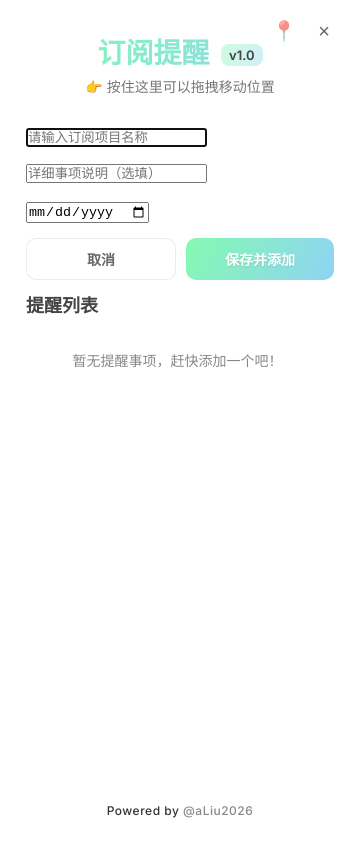
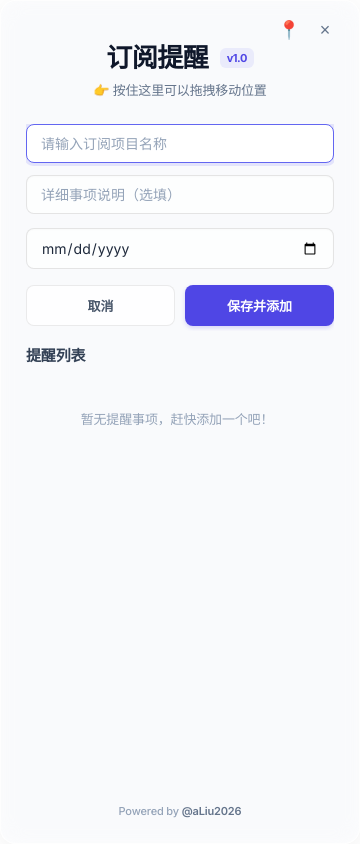
Before and after one commit to bibibile/countdownreminder, an Electron app: page index.html in a window 360 px wide. Both pictures are taken after a click on the button "新建提醒". Drawn offline with Linux system fonts and the light colour scheme.

Commit message:
Refine UI/UX color and typography to premium Fluent Design

```diff
--- a/style.css
+++ b/style.css
@@ -7,18 +7,18 @@
 }
 
 body {
-    font-family: 'Inter', system-ui, -apple-system, "Segoe UI", Roboto, "Helvetica Neue", Arial, sans-serif;
+    /* 引入更高级的 Windows 11 系统级字体优先策略 */
+    font-family: "Segoe UI Variable Text", "Segoe UI Variable Static Text", "Inter", "Segoe UI", system-ui, -apple-system, sans-serif;
     background: transparent;
-    margin: 0;
-    padding: 0;
-    color: #333;
+    color: #1e293b;
     overflow: hidden;
+    letter-spacing: -0.01em;
 }
 
-/* Glassmorphism styling */
+/* Glassmorphism / 高级亚克力毛玻璃质感 */
 .glass-container {
-    background: rgba(255, 255, 255, 0.2);
-    border: 1px solid rgba(255, 255, 255, 0.4);
+    background: rgba(246, 248, 250, 0.65); /* 更偏向系统原生的微灰色 */
+    border: 1px solid rgba(255, 255, 255, 0.8);
     border-radius: 16px;
     padding: 30px 25px 25px;
     width: 100vw;
@@ -27,9 +27,10 @@ body {
     flex-direction: column;
     position: relative;
     box-sizing: border-box;
+    box-shadow: inset 0 0 20px rgba(255, 255, 255, 0.5), 0 4px 24px rgba(0,0,0,0.06);
 }
 
-/* Electron Drag properties */
+/* Electron 拖拽属性 */
 .drag-area {
     -webkit-app-region: drag;
     user-select: none;
@@ -38,26 +39,26 @@ body {
     -webkit-app-region: no-drag;
 }
 
-/* Window Controls (Pin / Close) */
+/* 窗口控制按钮群 */
 .window-controls {
     display: flex;
     justify-content: flex-end;
-    gap: 10px;
-    margin-bottom: 5px;
+    gap: 8px;
     position: absolute;
     top: 15px;
     right: 20px;
+    z-index: 10;
 }
 
 .control-btn {
     background: transparent;
     border: none;
-    font-size: 20px;
+    font-size: 18px;
     cursor: pointer;
-    opacity: 0.6;
-    transition: all 0.2s;
-    width: 30px;
-    height: 30px;
+    color: #64748b;
+    transition: all 0.2s cubic-bezier(0.4, 0, 0.2, 1);
+    width: 28px;
+    height: 28px;
     display: flex;
     align-items: center;
     justify-content: center;
@@ -65,87 +66,99 @@ body {
 }
 
 .control-btn:hover {
-    opacity: 1;
     background: rgba(0, 0, 0, 0.05);
+    color: #0f172a;
+}
+
+#close-btn:hover {
+    background: #ef4444;
+    color: white;
 }
 
 .pinned {
-    background: rgba(255, 183, 94, 0.3) !important;
-    opacity: 1 !important;
+    background: rgba(99, 102, 241, 0.15) !important;
+    color: #4f46e5 !important;
 }
 
 header {
     text-align: center;
-    margin-bottom: 30px;
+    margin-bottom: 25px;
+    padding-top: 6px;
 }
 
 header h1 {
+    font-family: "Segoe UI Variable Display", "Inter", sans-serif;
     font-weight: 700;
-    font-size: 28px;
-    color: #1a1a1a;
-    margin-bottom: 5px;
-    background: linear-gradient(120deg, #84fab0 0%, #8fd3f4 100%);
-    -webkit-background-clip: text;
-    -webkit-text-fill-color: transparent;
+    font-size: 26px;
+    color: #0f172a;
+    margin-bottom: 6px;
+    letter-spacing: -0.02em;
 }
 
 header p {
-    font-size: 14px;
-    color: #777;
+    font-size: 13px;
+    color: #64748b;
+    font-weight: 500;
 }
 
+/* 版本号高亮标签 */
 .version-badge {
-    font-size: 13px;
-    font-weight: 600;
-    background: linear-gradient(120deg, rgba(132, 250, 176, 0.4) 0%, rgba(143, 211, 244, 0.4) 100%);
-    color: #444;
-    padding: 3px 8px;
-    border-radius: 8px;
+    font-size: 11px;
+    font-family: "Inter", sans-serif;
+    font-weight: 700;
+    background: rgba(99, 102, 241, 0.1); /* 高级靛蓝点缀色 */
+    color: #4f46e5;
+    padding: 3px 7px;
+    border-radius: 6px;
     vertical-align: middle;
-    margin-left: 5px;
-    text-shadow: none;
-    -webkit-text-fill-color: #444;
+    margin-left: 6px;
     text-decoration: none;
-    cursor: pointer;
     display: inline-block;
-    transition: filter 0.2s;
+    transition: all 0.2s ease;
+    transform: translateY(-2px);
 }
 
 .version-badge:hover {
-    filter: brightness(0.95);
+    background: rgba(99, 102, 241, 0.2);
 }
 
-.footer-credit {
-    text-align: center;
-    font-size: 12px;
-    margin-top: 5px;
-    font-weight: 500;
-    letter-spacing: 0.5px;
-    flex-shrink: 0;
-}
-
-.footer-credit a {
-    color: #888;
-    text-decoration: none;
-    transition: color 0.2s;
-}
-
-.footer-credit a:hover {
-    color: #333;
-}
-
+/* 表单与输入框 */
 .input-section {
     display: flex;
     flex-direction: column;
-    gap: 15px;
-    margin-bottom: 5px; /* Reduced to fit tightly */
+    gap: 12px;
+    margin-bottom: 5px;
 }
 
-/* Form Collapse Animation */
+.input-group input {
+    width: 100%;
+    padding: 10px 14px;
+    border-radius: 8px; /* 收敛的圆角更显专业 */
+    border: 1px solid rgba(0, 0, 0, 0.1);
+    background: rgba(255, 255, 255, 0.7);
+    font-family: inherit;
+    font-size: 14px;
+    color: #1e293b;
+    outline: none;
+    transition: all 0.2s ease;
+    box-shadow: inset 0 1px 2px rgba(0,0,0,0.02);
+}
+
+.input-group input::placeholder {
+    color: #94a3b8;
+}
+
+.input-group input:focus {
+    background: #fff;
+    border-color: #6366f1;
+    box-shadow: 0 0 0 3px rgba(99, 102, 241, 0.15);
+}
+
+/* 表单收拢动画优化 */
 .form-container {
     max-height: 400px;
     overflow: hidden;
-    transition: all 0.35s cubic-bezier(0.4, 0, 0.2, 1);
+    transition: all 0.4s cubic-bezier(0.16, 1, 0.3, 1);
     opacity: 1;
 }
 
@@ -156,10 +169,11 @@ header p {
     margin-bottom: 0;
 }
 
-/* Action Buttons */
+/* Action Buttons / 底部操作按钮 */
 .form-actions {
     display: flex;
     gap: 10px;
+    margin-top: 4px;
 }
 
 .form-actions button {
@@ -168,44 +182,47 @@ header p {
 
 .cancel-btn {
     padding: 10px;
-    border-radius: 10px;
-    border: 1px solid rgba(0,0,0,0.08);
-    background: rgba(255, 255, 255, 0.5);
-    color: #666;
+    border-radius: 8px;
+    border: 1px solid rgba(0, 0, 0, 0.08);
+    background: rgba(255, 255, 255, 0.8);
+    color: #475569;
     font-weight: 600;
-    font-size: 14px;
+    font-size: 13px;
     cursor: pointer;
     transition: all 0.2s;
 }
 
 .cancel-btn:hover {
-    background: rgba(255, 255, 255, 0.8);
+    background: #fff;
+    color: #1e293b;
+    border-color: rgba(0, 0, 0, 0.15);
 }
 
 .add-btn {
     padding: 10px;
-    border-radius: 10px;
-    border: none;
-    background: linear-gradient(120deg, #84fab0 0%, #8fd3f4 100%);
+    border-radius: 8px;
+    border: 1px solid transparent;
+    background: #4f46e5; /* 核心的主视觉靛蓝色 */
     color: #fff;
     font-weight: 600;
-    font-size: 14px;
+    font-size: 13px;
     cursor: pointer;
-    transition: transform 0.2s, box-shadow 0.2s;
-    text-shadow: 0 1px 2px rgba(0,0,0,0.1);
+    transition: all 0.2s;
+    box-shadow: 0 2px 4px rgba(79, 70, 229, 0.2);
 }
 
 .add-btn:hover {
-    transform: translateY(-2px);
-    box-shadow: 0 5px 15px rgba(132, 250, 176, 0.4);
+    background: #4338ca;
+    box-shadow: 0 4px 8px rgba(79, 70, 229, 0.3);
 }
 
+/* 列表区域 */
 .list-section {
     flex: 1;
     display: flex;
     flex-direction: column;
     min-height: 0;
-    margin-top: 5px;
+    margin-top: 10px;
 }
 
 .section-header {
@@ -216,146 +233,184 @@ header p {
 }
 
 .section-header h2 {
-    font-size: 18px;
-    color: #444;
+    font-family: inherit;
+    font-size: 15px;
+    font-weight: 600;
+    color: #334155;
     margin: 0;
 }
 
 .icon-add-btn {
-    background: linear-gradient(120deg, #84fab0 0%, #8fd3f4 100%);
-    color: white;
-    border: none;
+    background: #f1f5f9;
+    color: #475569;
+    border: 1px solid rgba(0,0,0,0.05);
     border-radius: 50%;
-    width: 28px;
-    height: 28px;
-    font-size: 20px;
-    line-height: 28px;
+    width: 26px;
+    height: 26px;
+    font-size: 18px;
+    line-height: 24px;
     text-align: center;
     cursor: pointer;
-    box-shadow: 0 2px 5px rgba(132, 250, 176, 0.4);
-    transition: transform 0.2s;
+    transition: all 0.2s;
 }
 
 .icon-add-btn:hover {
-    transform: scale(1.1);
+    background: #e2e8f0;
+    color: #0f172a;
+    transform: scale(1.05);
 }
 
 .reminder-list {
     display: flex;
     flex-direction: column;
-    gap: 12px;
+    gap: 8px; /* 列表之间更加紧凑 */
     flex: 1;
     overflow-y: auto;
-    padding-right: 5px;
+    padding-right: 6px;
     padding-bottom: 10px;
 }
 
-/* Custom Scrollbar */
+/* 自定义优化的微滚动条 */
 .reminder-list::-webkit-scrollbar {
-    width: 6px;
+    width: 5px;
+}
+.reminder-list::-webkit-scrollbar-track {
+    background: transparent;
 }
 .reminder-list::-webkit-scrollbar-thumb {
-    background: rgba(0,0,0,0.1);
+    background: rgba(0, 0, 0, 0.15);
     border-radius: 10px;
 }
+.reminder-list::-webkit-scrollbar-thumb:hover {
+    background: rgba(0, 0, 0, 0.25);
+}
 
+/* 列项卡片样式 */
 .reminder-item {
     display: flex;
     justify-content: space-between;
     align-items: center;
-    background: rgba(255, 255, 255, 0.6);
-    padding: 15px;
-    border-radius: 12px;
-    box-shadow: 0 4px 6px rgba(0,0,0,0.02);
-    border-left: 5px solid #ccc;
-    transition: all 0.3s ease;
+    background: rgba(255, 255, 255, 0.85); /* 半透明度以透出背景叠加 */
+    padding: 14px 16px;
+    border-radius: 10px;
+    box-shadow: 0 1px 3px rgba(0,0,0,0.02);
+    border-left: 4px solid #cbd5e1;
+    transition: all 0.25s cubic-bezier(0.16, 1, 0.3, 1);
     animation: slideIn 0.3s ease-out forwards;
 }
 
 .reminder-item:hover {
-    background: rgba(255, 255, 255, 0.9);
-    transform: translateX(5px);
+    background: #ffffff;
+    box-shadow: 0 4px 12px rgba(0,0,0,0.05);
+    transform: translateY(-1px);
 }
 
-/* Status colors */
-.status-safe { border-left-color: #84fab0; }
-.status-warning { border-left-color: #ffb75e; }
-.status-expired { border-left-color: #ff5e62; }
+/* 状态色彩系统（采用更和谐的深浅映射色） */
+.status-safe { border-left-color: #10b981; }      /* 柔和翠绿 */
+.status-warning { border-left-color: #f59e0b; }    /* 琥珀黄 */
+.status-expired { border-left-color: #ef4444; }    /* 警示红 */
 
 .item-info {
     display: flex;
     flex-direction: column;
-    gap: 4px;
+    gap: 3px;
 }
 
 .item-name {
     font-weight: 600;
-    font-size: 15px;
+    font-size: 14px;
+    color: #0f172a;
 }
 
 .item-desc {
-    font-size: 13px;
-    color: #555;
+    font-size: 12px;
+    color: #64748b;
     margin-bottom: 2px;
+    line-height: 1.4;
 }
 
 .item-status {
-    font-size: 12px;
-    color: #666;
+    font-size: 11px;
+    font-weight: 500;
+    color: #94a3b8;
 }
 
 .item-actions {
     display: flex;
-    gap: 8px;
+    gap: 6px;
 }
 
+/* 无干扰操作按钮 */
 .edit-btn, .delete-btn {
     border: none;
-    border-radius: 8px;
-    width: 30px;
-    height: 30px;
+    border-radius: 6px;
+    width: 28px;
+    height: 28px;
     display: flex;
     justify-content: center;
     align-items: center;
     cursor: pointer;
     transition: all 0.2s;
+    font-size: 14px;
+}
+
+.edit-btn {
+    background: transparent;
+    color: #94a3b8;
+}
+
+.edit-btn:hover {
+    background: #f1f5f9;
+    color: #3b82f6; /* 悬浮时显露出的蓝 */
+}
+
+.delete-btn {
+    background: transparent;
+    color: #94a3b8;
     font-size: 16px;
 }
 
-.edit-btn {
-    background: rgba(132, 250, 176, 0.2);
-    color: #27ae60;
+.delete-btn:hover {
+    background: #fef2f2;
+    color: #ef4444; /* 悬浮时显露出的红 */
 }
 
-.edit-btn:hover {
-    background: #27ae60;
-    color: white;
+/* 空状态 */
+.empty-state {
+    text-align: center;
+    padding: 30px 20px;
+    color: #94a3b8;
+    font-size: 13px;
+    font-weight: 500;
 }
 
-.delete-btn {
-    background: rgba(255, 94, 98, 0.1);
-    color: #ff5e62;
-    font-size: 18px;
+/* 底部签名版权 */
+.footer-credit {
+    text-align: center;
+    font-size: 11px;
+    color: #94a3b8;
+    margin-top: 8px;
+    font-weight: 500;
+    flex-shrink: 0;
 }
 
-.delete-btn:hover {
-    background: #ff5e62;
-    color: white;
+.footer-credit a {
+    color: #64748b;
+    text-decoration: none;
+    transition: color 0.2s;
+    font-weight: 600;
 }
 
-.empty-state {
-    text-align: center;
-    padding: 20px;
-    color: #888;
-    font-size: 14px;
+.footer-credit a:hover {
+    color: #4f46e5;
 }
 
 @keyframes fadeIn {
-    from { opacity: 0; transform: translateY(20px); }
+    from { opacity: 0; transform: translateY(10px); }
     to { opacity: 1; transform: translateY(0); }
 }
 
 @keyframes slideIn {
-    from { opacity: 0; transform: translateX(-10px); }
+    from { opacity: 0; transform: translateX(-5px); }
     to { opacity: 1; transform: translateX(0); }
 }
```
